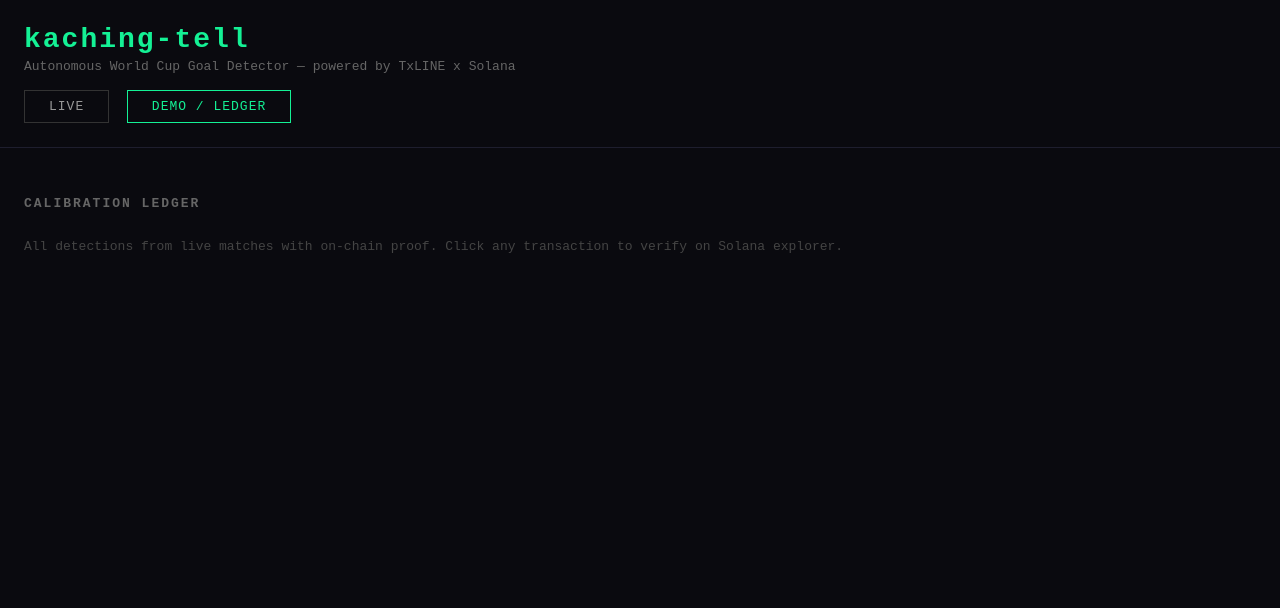
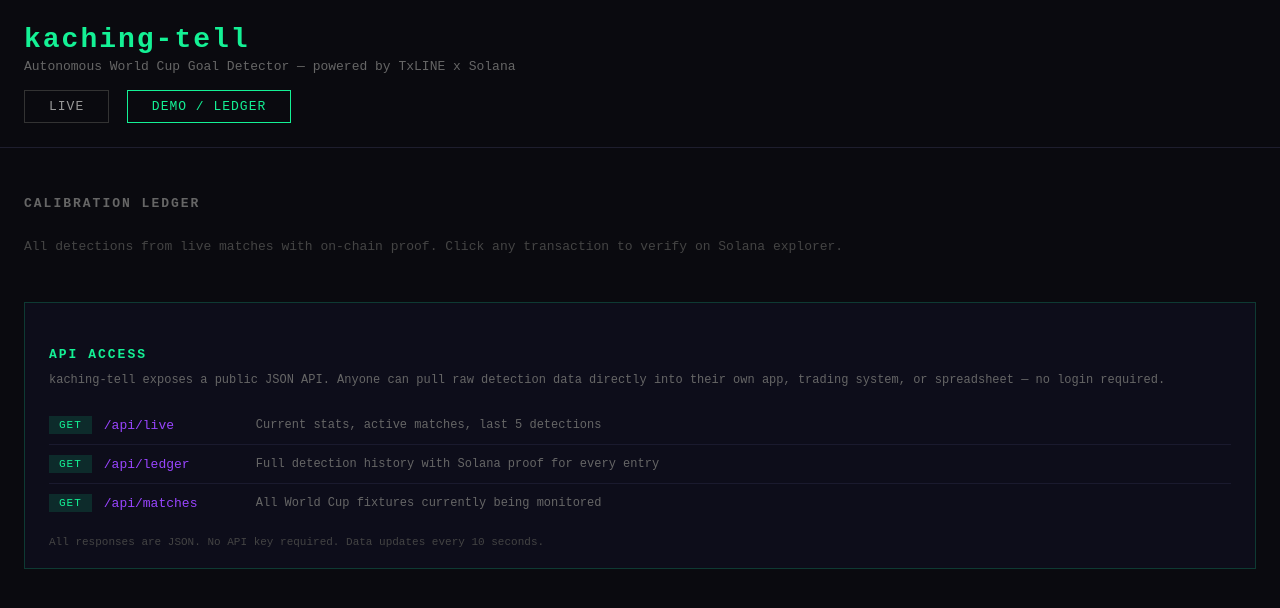
Before and after one commit to cutlerjay109-create/kaching-tell, a website: page src/dashboard/public/index.html in a window 1280 px wide. Both pictures are taken after a click on the button "DEMO / LEDGER". Drawn offline with Linux system fonts and the light colour scheme; no server answers.

Commit message:
Add public API access section to DEMO tab

```diff
--- a/src/dashboard/public/index.html
+++ b/src/dashboard/public/index.html
@@ -29,10 +29,32 @@
   <div id="feed"></div>
 </div>
 
+
 <div id="tab-demo" class="tab-content hidden">
   <h2>CALIBRATION LEDGER</h2>
   <p class="empty" style="margin-bottom:16px">All detections from live matches with on-chain proof. Click any transaction to verify on Solana explorer.</p>
   <div id="ledger"></div>
+
+  <div class="api-box">
+    <h2>API ACCESS</h2>
+    <p class="api-desc">kaching-tell exposes a public JSON API. Anyone can pull raw detection data directly into their own app, trading system, or spreadsheet — no login required.</p>
+    <div class="api-endpoint">
+      <span class="api-method">GET</span>
+      <span class="api-path">/api/live</span>
+      <span class="api-desc-inline">Current stats, active matches, last 5 detections</span>
+    </div>
+    <div class="api-endpoint">
+      <span class="api-method">GET</span>
+      <span class="api-path">/api/ledger</span>
+      <span class="api-desc-inline">Full detection history with Solana proof for every entry</span>
+    </div>
+    <div class="api-endpoint">
+      <span class="api-method">GET</span>
+      <span class="api-path">/api/matches</span>
+      <span class="api-desc-inline">All World Cup fixtures currently being monitored</span>
+    </div>
+    <p class="api-note">All responses are JSON. No API key required. Data updates every 10 seconds.</p>
+  </div>
 </div>
 
 <script src="app.js"></script>
--- a/src/dashboard/public/style.css
+++ b/src/dashboard/public/style.css
@@ -33,3 +33,13 @@ h2 { font-size: 13px; color: #666; letter-spacing: 2px; margin-bottom: 12px; mar
 .empty { color: #444; font-size: 13px; padding: 16px 0; }
 
 .det-score { font-size: 16px; color: #ffffff; font-weight: bold; margin: 6px 0 4px 0; }
+
+.api-box { background: #0d0d1a; border: 1px solid #14f19533; padding: 20px 24px; margin-top: 32px; }
+.api-box h2 { color: #14f195; margin-bottom: 8px; }
+.api-desc { color: #666; font-size: 12px; margin-bottom: 16px; line-height: 1.7; }
+.api-endpoint { display: flex; align-items: center; gap: 12px; padding: 10px 0; border-bottom: 1px solid #1a1a2e; flex-wrap: wrap; }
+.api-endpoint:last-of-type { border-bottom: none; }
+.api-method { background: #14f19522; color: #14f195; padding: 3px 10px; font-size: 11px; letter-spacing: 1px; min-width: 40px; text-align: center; }
+.api-path { color: #9945ff; font-size: 13px; min-width: 140px; }
+.api-desc-inline { color: #666; font-size: 12px; }
+.api-note { color: #444; font-size: 11px; margin-top: 14px; }
```
